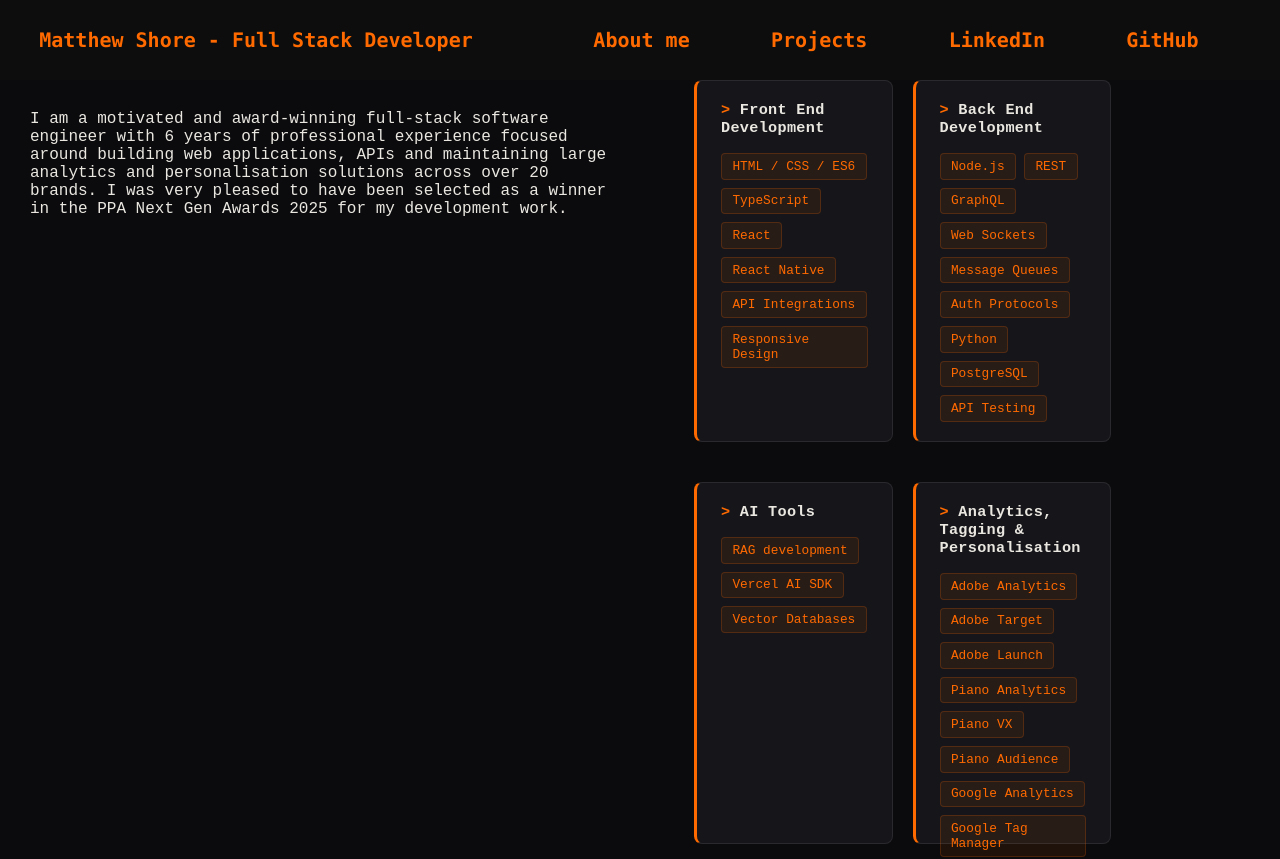
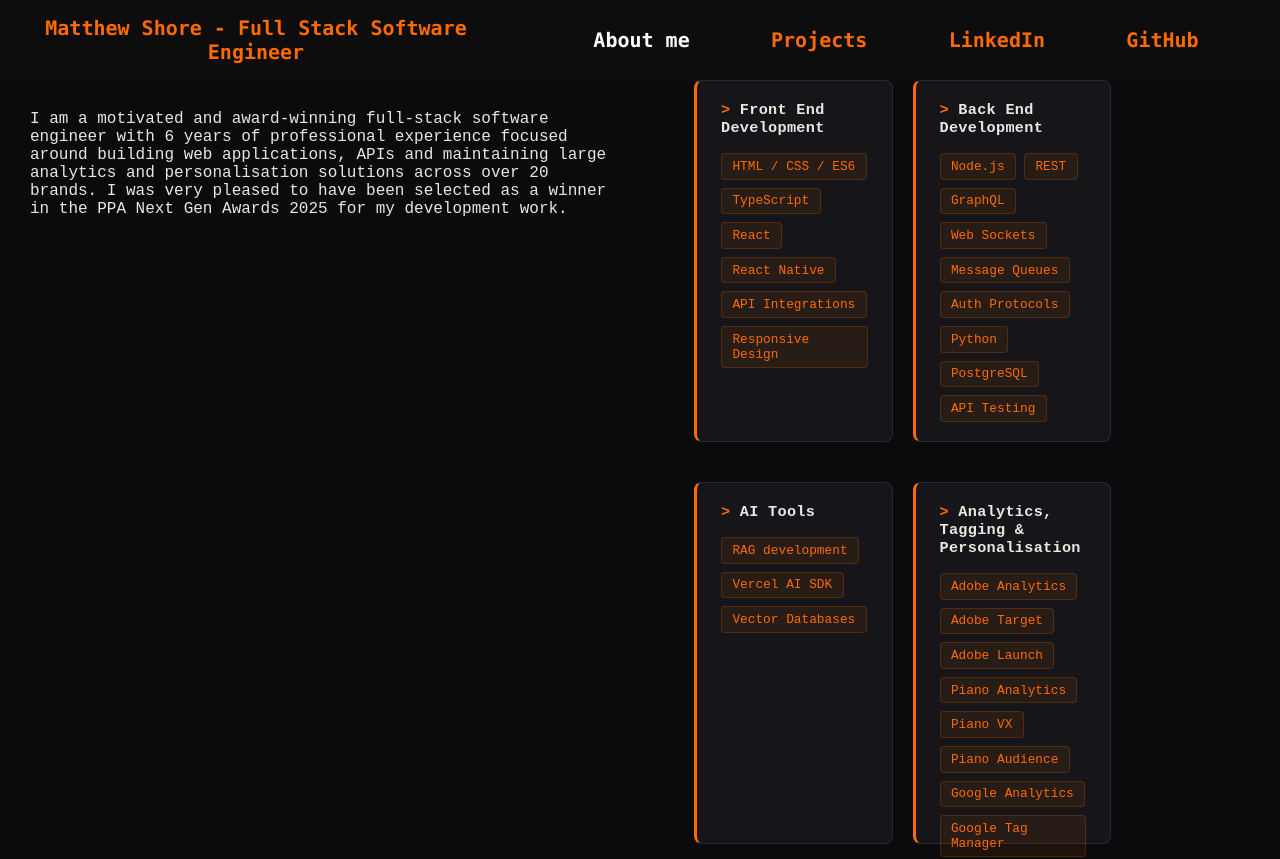
Before and after one commit to MatthewShoreWeb/Website, a React (Create React App) app in the folder website/: page / in a window 1280 px wide. Shown: the top 859 px of the page. Built offline with nearby package versions, Linux system fonts and the light colour scheme.

Commit message:
Focus navigation.

```diff
--- a/website/src/App.css
+++ b/website/src/App.css
@@ -27,8 +27,12 @@ nav {
 }
 
 .navItem:hover {
-  color: #faa369;
+  color: white;
   text-decoration: underline;
+}
+
+.focused {
+  color: white;
 }
 
 .centered {
--- a/website/src/App.tsx
+++ b/website/src/App.tsx
@@ -6,6 +6,9 @@ import AboutMe from './Components/Pages/AboutMe/AboutMe.tsx';
 function App() {
 
   const [appState, updateAppState] = useState(<AboutMe />);
+  // TODO: Better way to do this by using the wrapper function:
+  const [aboutMeFocused, updateAboutFocus] = useState(true);
+  const [projectsFocused, updateProjectFocus] = useState(false);
 
   function navClicked(type: String) {
     if (typeof type !== 'string') return;
@@ -14,8 +17,13 @@ function App() {
 
     switch (type) {
       case 'about me':
+        updateAboutFocus(true);
+        updateProjectFocus(false);
+        updateAppState(<AboutMe />);
         break;
       case 'projects':
+        updateAboutFocus(false);
+        updateProjectFocus(true);
         break;
       case 'linkedin':
         window.open('https://www.linkedin.com/in/matthew-shore-63322a179/', '_blank', 'noopener,noreferrer');
@@ -32,12 +40,12 @@ function App() {
   return (
     <div id='appBody'>
       <header>
-        <div id='headerTitle' className='centered'>Matthew Shore - Full Stack Developer</div>
+        <div id='headerTitle' className='centered'>Matthew Shore - Full Stack Software Engineer</div>
         <nav>
-          <NavLink type='About me' clickFunction={navClicked} />
-          <NavLink type='Projects' clickFunction={navClicked} />
-          <NavLink type='LinkedIn' clickFunction={navClicked} />
-          <NavLink type='GitHub' clickFunction={navClicked} />
+          <NavLink focused={aboutMeFocused} type='About me' clickFunction={navClicked} />
+          <NavLink focused={projectsFocused} type='Projects' clickFunction={navClicked} />
+          <NavLink focused={false}type='LinkedIn' clickFunction={navClicked} />
+          <NavLink focused={false} type='GitHub' clickFunction={navClicked} />
         </nav>
       </header>
 
--- a/website/src/Components/NavLink.tsx
+++ b/website/src/Components/NavLink.tsx
@@ -1,9 +1,10 @@
 interface NavLinkTypes {
     type: String;
     clickFunction: Function;
+    focused: boolean;
 }
 
-export default function NavLink({ type, clickFunction }: NavLinkTypes) {
+export default function NavLink({ type, clickFunction, focused }: NavLinkTypes) {
 
     function clickFunctionWrapper(type: String) {
         if (typeof clickFunction !== 'function') return;
@@ -12,7 +13,7 @@ export default function NavLink({ type, clickFunction }: NavLinkTypes) {
     }
 
     return (
-        <div className='navItem centered' onClick={() => { clickFunctionWrapper(type); }}>
+        <div className={`navItem centered${focused ? ' focused' : ''}` }onClick={() => { clickFunctionWrapper(type); }}>
             {type}
         </div>
     )
```
